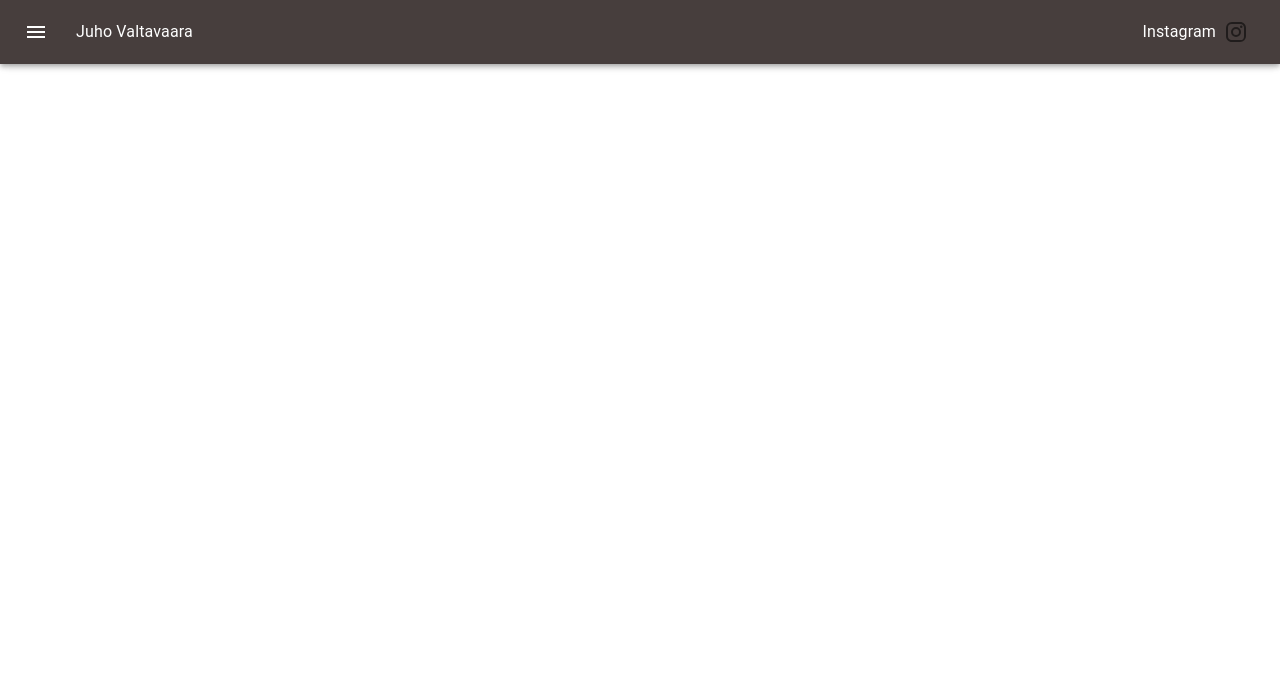
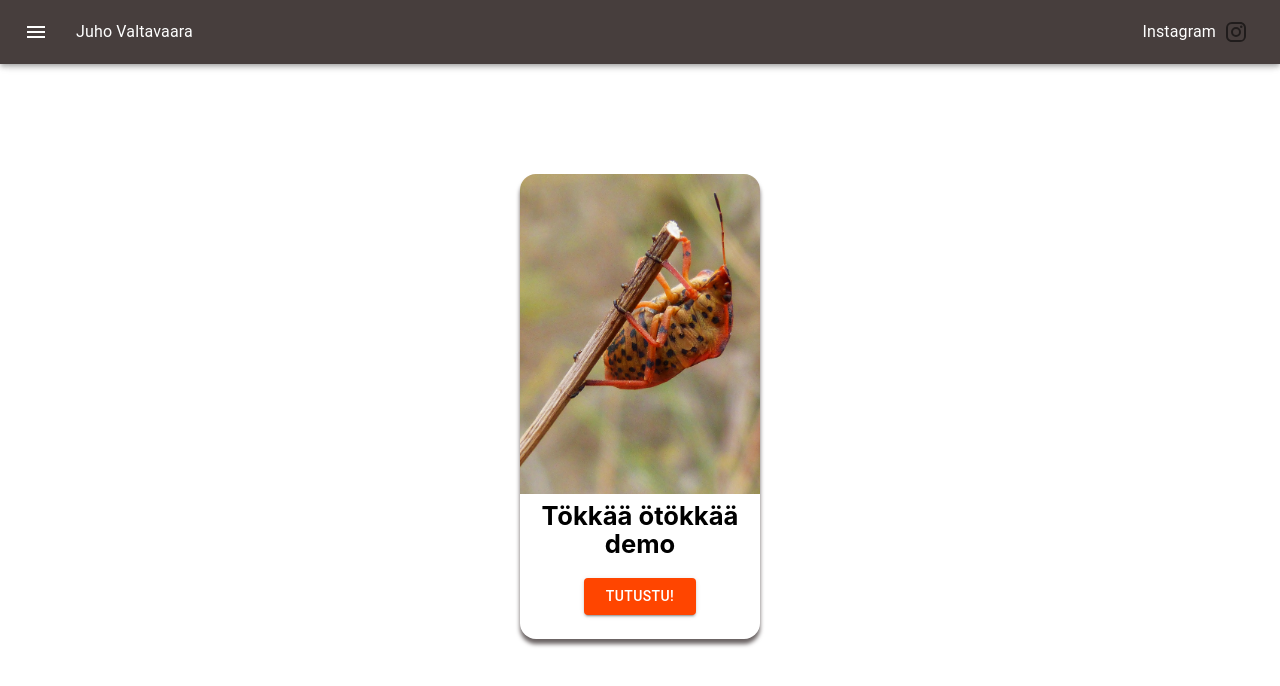
Before and after one commit to juvalta/blogi, a React (Vite) app: page /blogi in a window 1280 px wide. Shown: the top 686 px of the page. Built offline with nearby package versions, Linux system fonts and the light colour scheme.

Commit message:
Added landing page demo card

```diff
--- a/src/componenets/Card.css
+++ b/src/componenets/Card.css
@@ -37,3 +37,13 @@
     width: 2.5rem;
     text-align: center;
 }
+
+.bug-button {
+    background-color: orangered !important;
+    width: 7rem;
+    text-align: center;
+}
+
+.bug-button:hover{
+    color: white;
+}
--- a/src/componenets/Card.jsx
+++ b/src/componenets/Card.jsx
@@ -3,7 +3,7 @@ import "./Card.css"
 import Rating from '@mui/material/Rating'
 import VolumeUpIcon from "@mui/icons-material/VolumeUp";
 import PauseIcon from "@mui/icons-material/Pause"
-import { IconButton } from "@mui/material";
+import { Button, IconButton } from "@mui/material";
 import { useState, useRef } from "react";
 
 export const Card = ({
@@ -14,6 +14,7 @@ export const Card = ({
     description,
     buttonText,
     link,
+    hideRating = false,
 }) => {
 
     const audioRef = useRef(null);
@@ -68,10 +69,12 @@ export const Card = ({
                     </IconButton>}
             </div>
             {description && <p className="bug-description">{description}</p>}
-            <div className="bug-rating">
+            {!hideRating && (<div className="bug-rating">
                 <Rating />
+            </div>)}
+            <div>
+                {buttonText && link && (<Button variant="contained" style={{marginBottom: '10%', marginTop: '5%'}} className="bug-button" href={link}>{buttonText}</Button>)}
             </div>
-
         </div>
     )
 }
--- a/src/componenets/LandingPage.jsx
+++ b/src/componenets/LandingPage.jsx
@@ -9,13 +9,21 @@ import Button from '@mui/material/Button';
 import InstagramIcon from '@mui/icons-material/Instagram';
 import Header from "./header";
 import underconstruction from "../assets/underconstruction.jpg";
+import { Card } from "./Card";
+import bugImage from "../assets/bug.jpg"
 
 function LandingPage() {
 
     return (
         <>
             <Header />
-
+            <Card
+                imgSrc={bugImage}
+                hideRating = {true}
+                bugName = "Tökkää ötökkää demo"
+                buttonText="Tutustu!"
+                link="/blogi/tokkaaotokkaa"
+            />
         </>
     )
 }
```
Also changed, not shown: src/assets/bug.jpg (added).
